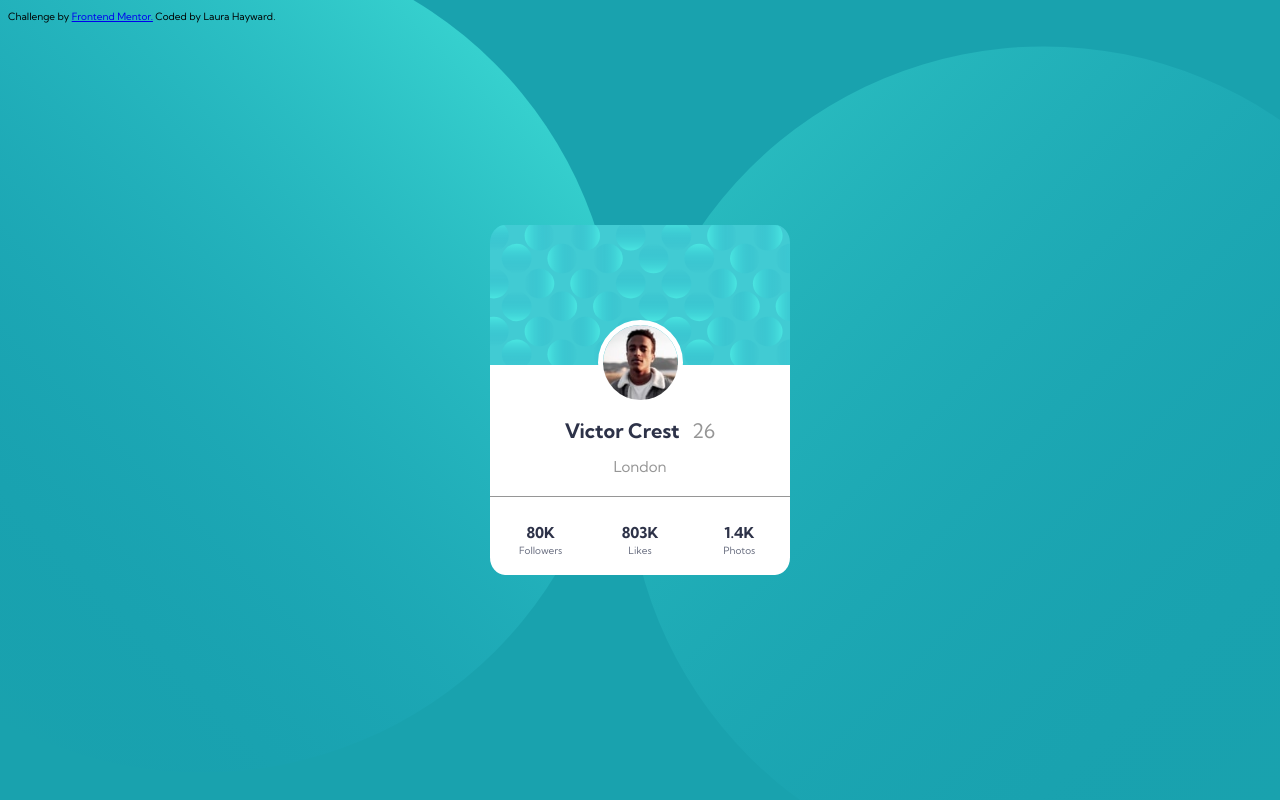
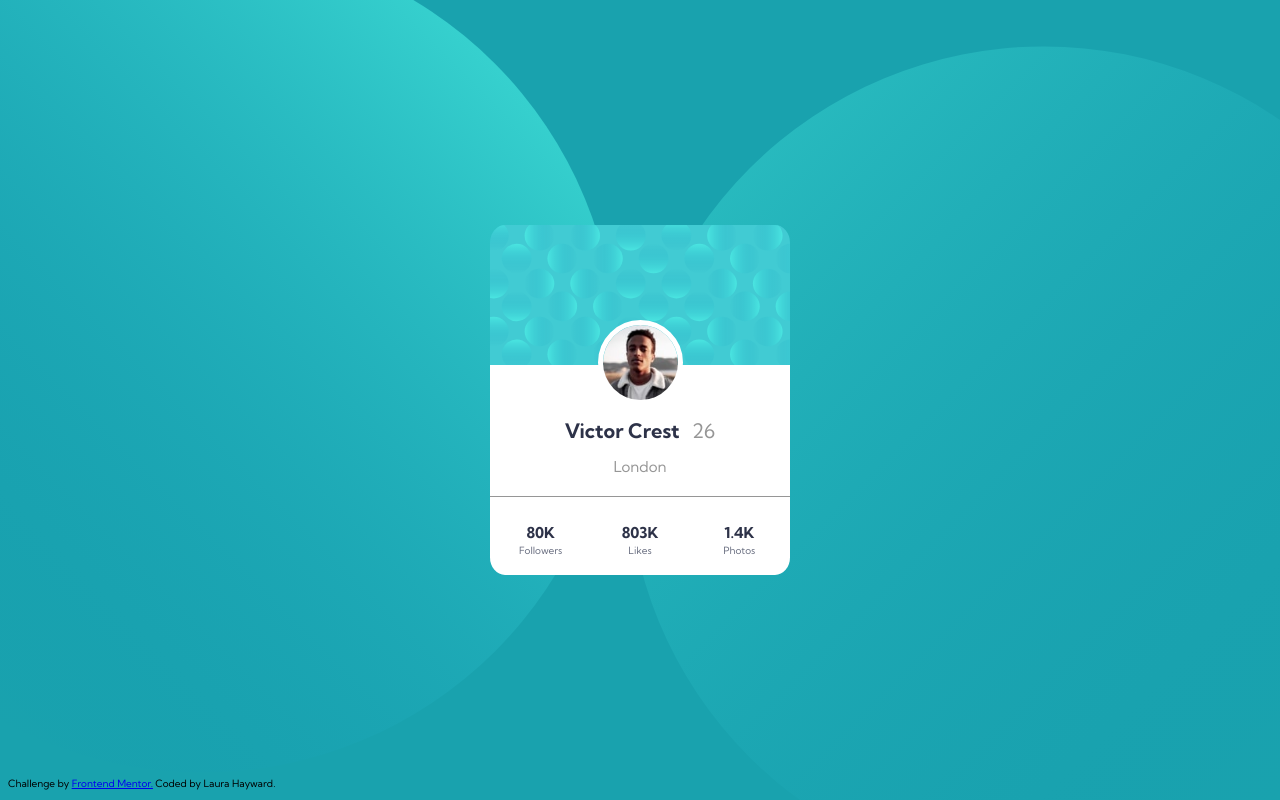
Before and after one commit to laurahayward-22/profile-card-component, a plain HTML site: page index.html in a window 1280 px wide. Drawn offline with Linux system fonts and the light colour scheme.

Commit message:
Update styles.css

```diff
--- a/styles.css
+++ b/styles.css
@@ -90,3 +90,7 @@ td{
   font-weight: 400;
   color: #6A6F81;
 }
+
+footer{
+  position: fixed;
+  bottom: 0;
```
